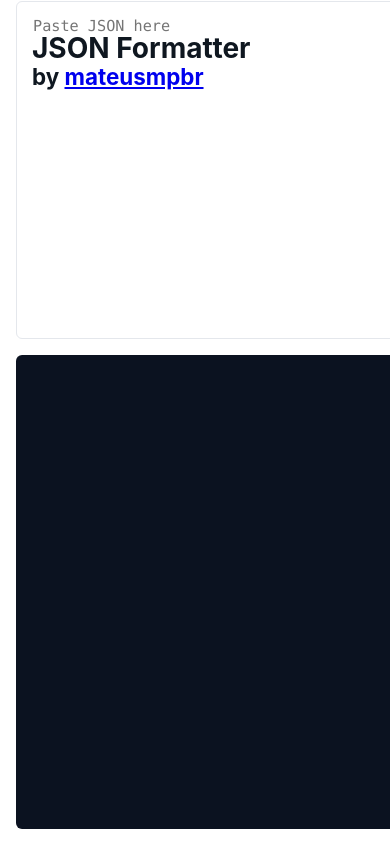
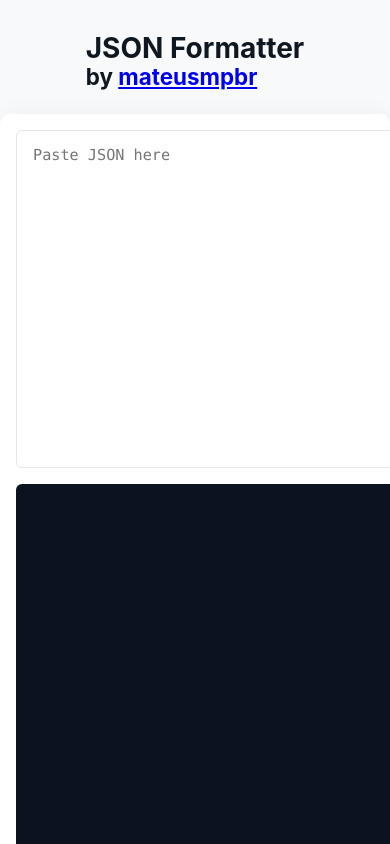
Before and after one commit to mateusmpbr/json-formatter, a plain HTML site: page index.html in a window 390 px wide. Shown: the top 844 px of the page. Drawn offline with nearby package versions, Linux system fonts and the light colour scheme.

Commit message:
fix: ajusta responsividade

```diff
--- a/index.css
+++ b/index.css
@@ -5,10 +5,6 @@
   --text: #0f1720;
   --mono: ui-monospace, SFMono-Regular, Menlo, Monaco, "Roboto Mono",
     "Courier New", monospace;
-}
-html,
-body {
-  height: 100%;
 }
 body {
   margin: 0;
@@ -18,15 +14,12 @@
   color: var(--text);
   display: flex;
   align-items: center;
-  justify-content: center;
   padding: 2rem;
+  flex-direction: column;
 }
-/* Pin the page title to the top-left corner */
 header {
-  position: fixed;
-  top: 2rem;
-  left: 2rem;
-  z-index: 1300;
+  position: static;
+  margin: 0 0 1.5rem 0;
 }
 header h1 {
   margin: 0;
@@ -48,7 +41,7 @@
   grid-template-columns: 1fr 1fr;
   gap: 1rem;
   align-items: start;
-  min-height: 72vh;
+  min-height: 60vh;
 }
 textarea#input {
   width: 100%;
```
